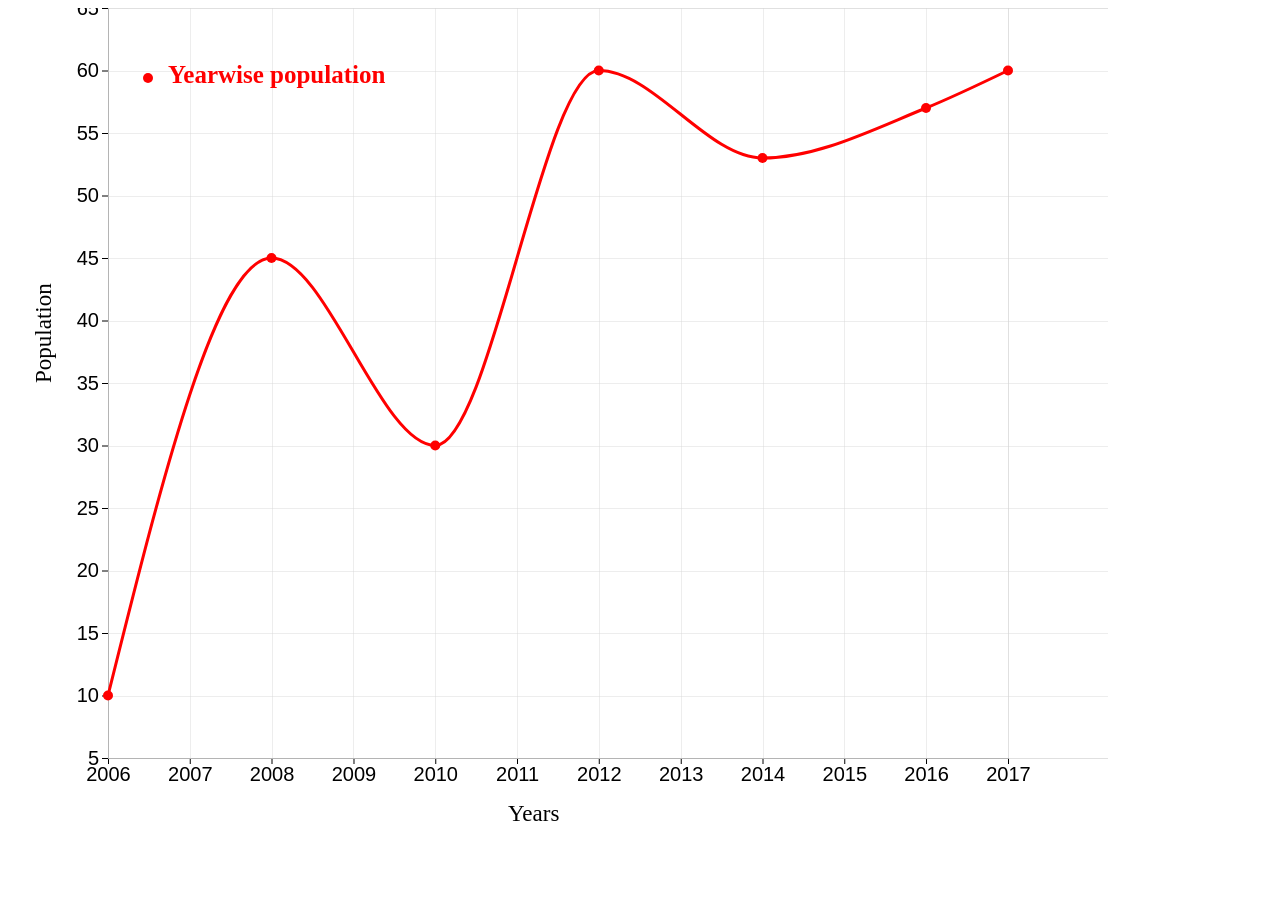
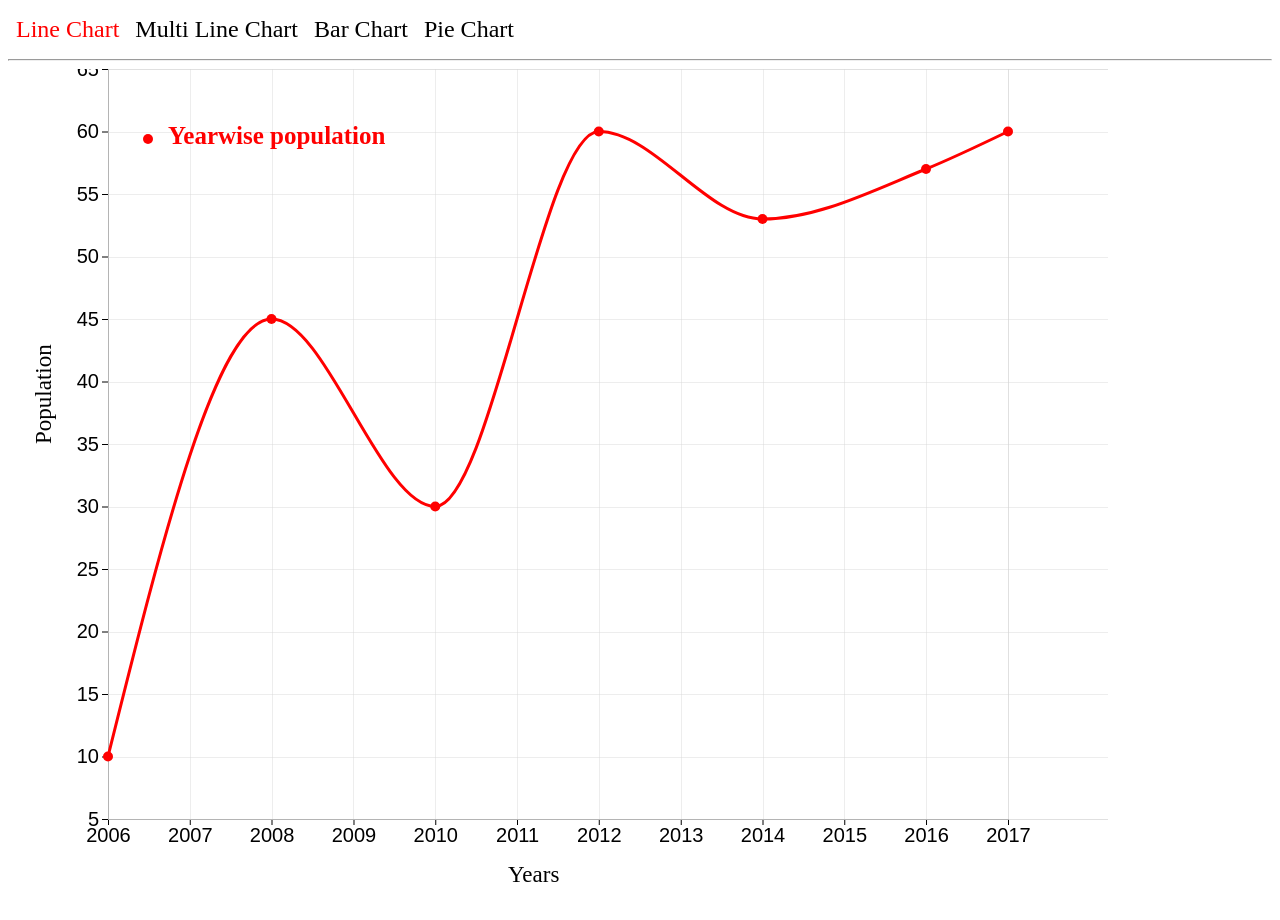
Before and after one commit to virajdicholkar/d3-angular-data-visualization, an Angular app: page /line-chart in a window 1280 px wide. Shown: the top 920 px of the page. Before the commit the page ends 880 px from the top, so only its background shows below. Built offline with nearby package versions, Linux system fonts and the light colour scheme.

Commit message:
added navbar

```diff
--- a/src/app/app.component.html
+++ b/src/app/app.component.html
@@ -1 +1,10 @@
-<router-outlet></router-outlet>
+<div class="sidebar">
+    <div routerLinkActive="item-active" routerLink="/line-chart">Line Chart</div>
+    <div routerLinkActive="item-active" routerLink="/multi-line-chart">Multi Line Chart</div>
+    <div routerLinkActive="item-active" routerLink="/bar-chart">Bar Chart</div>
+    <div routerLinkActive="item-active" routerLink="/pie-chart">Pie Chart</div>
+</div>
+<hr>
+<div>
+    <router-outlet></router-outlet>
+</div>
--- a/src/app/app.component.scss
+++ b/src/app/app.component.scss
@@ -0,0 +1,15 @@
+.sidebar {
+    display: flex;
+    left: 0;
+    top: 0;
+    // padding-top: 40px;
+    div {
+        cursor: pointer;
+        padding: 8px;
+        font-size: 24px;
+        display: block;
+    }
+    .item-active {
+        color: red;
+    }
+}
```
